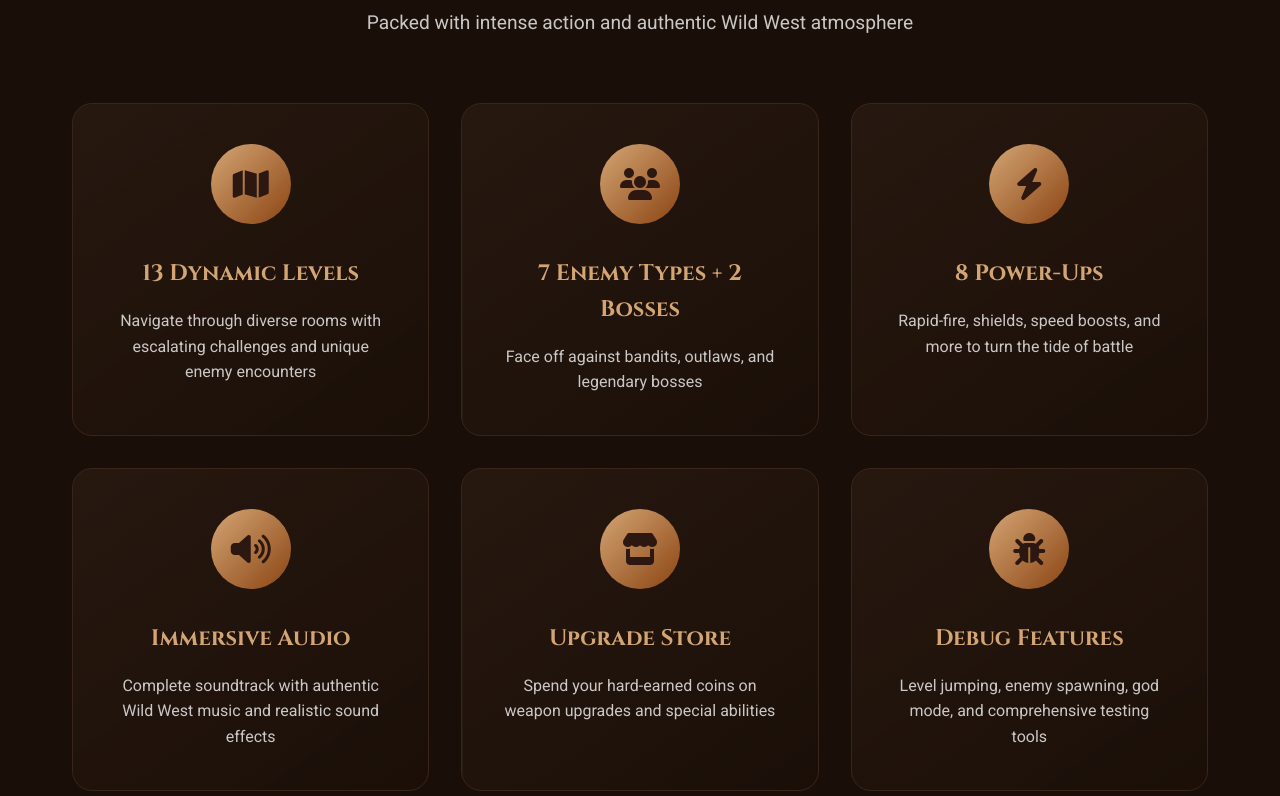
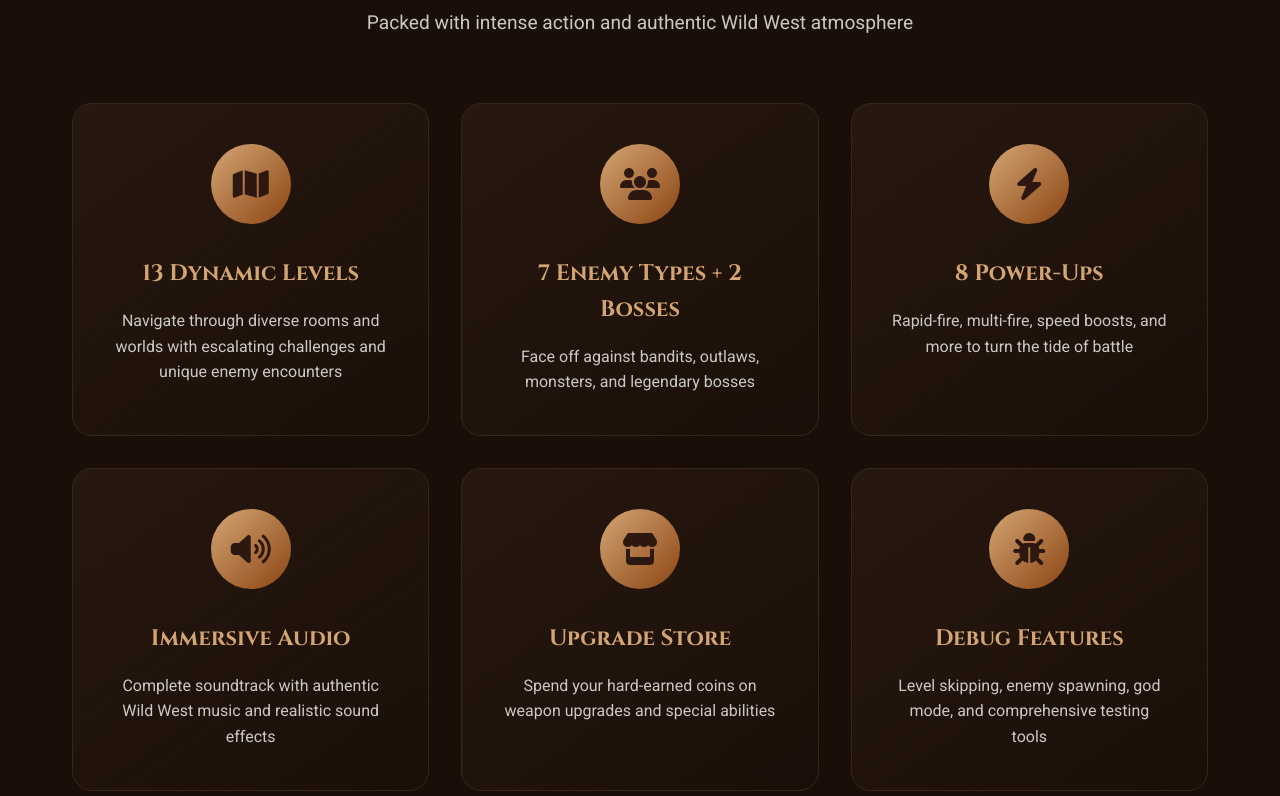
Before and after one commit to Amphoreous/JotPK, a plain HTML site: page index.html in a window 1280 px wide. Shown: the part 2001-2797 px from the top of the page. Drawn offline with Linux system fonts and the light colour scheme; no server answers.

Commit message:
Background and grammar fixes

```diff
--- a/css/styles.css
+++ b/css/styles.css
@@ -206,7 +206,7 @@ body {
     left: 0;
     width: 100%;
     height: 100%;
-    background: url('https://images.unsplash.com/photo-1506905925346-21bda4d32df4?ixlib=rb-4.0.3') center/cover;
+    background: url('../img/Wallpaper.png') center/cover;
     filter: sepia(30%) saturate(150%) brightness(0.7);
     animation: slowZoom 20s infinite alternate;
 }
--- a/index.html
+++ b/index.html
@@ -156,7 +156,7 @@
                         <i class="fas fa-map"></i>
                     </div>
                     <h3>13 Dynamic Levels</h3>
-                    <p>Navigate through diverse rooms with escalating challenges and unique enemy encounters</p>
+                    <p>Navigate through diverse rooms and worlds with escalating challenges and unique enemy encounters</p>
                 </div>
 
                 <div class="feature-card">
@@ -164,7 +164,7 @@
                         <i class="fas fa-users"></i>
                     </div>
                     <h3>7 Enemy Types + 2 Bosses</h3>
-                    <p>Face off against bandits, outlaws, and legendary bosses</p>
+                    <p>Face off against bandits, outlaws, monsters, and legendary bosses</p>
                 </div>
 
                 <div class="feature-card">
@@ -172,7 +172,7 @@
                         <i class="fas fa-bolt"></i>
                     </div>
                     <h3>8 Power-Ups</h3>
-                    <p>Rapid-fire, shields, speed boosts, and more to turn the tide of battle</p>
+                    <p>Rapid-fire, multi-fire, speed boosts, and more to turn the tide of battle</p>
                 </div>
 
                 <div class="feature-card">
@@ -196,7 +196,7 @@
                         <i class="fas fa-bug"></i>
                     </div>
                     <h3>Debug Features</h3>
-                    <p>Level jumping, enemy spawning, god mode, and comprehensive testing tools</p>
+                    <p>Level skipping, enemy spawning, god mode, and comprehensive testing tools</p>
                 </div>
             </div>
         </div>
```
Also changed, not shown: img/Wallpaper.png (added).
